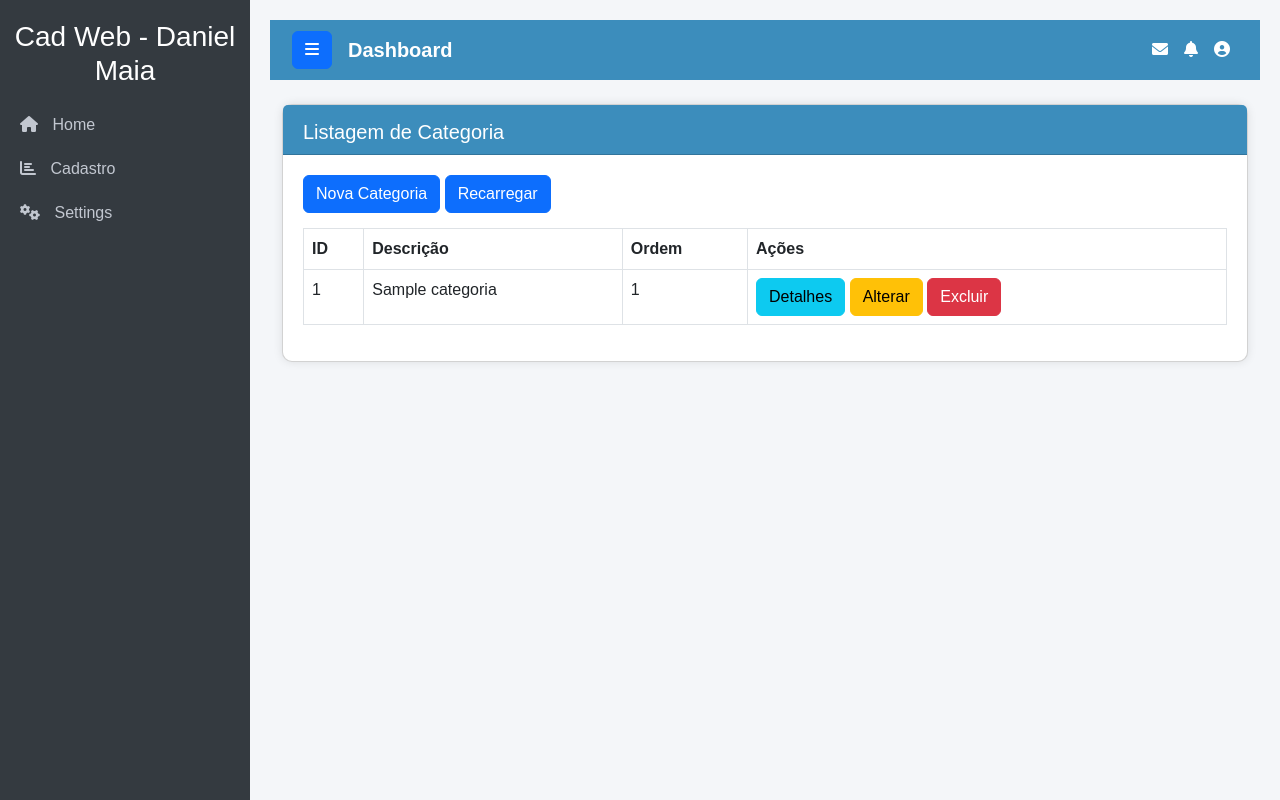
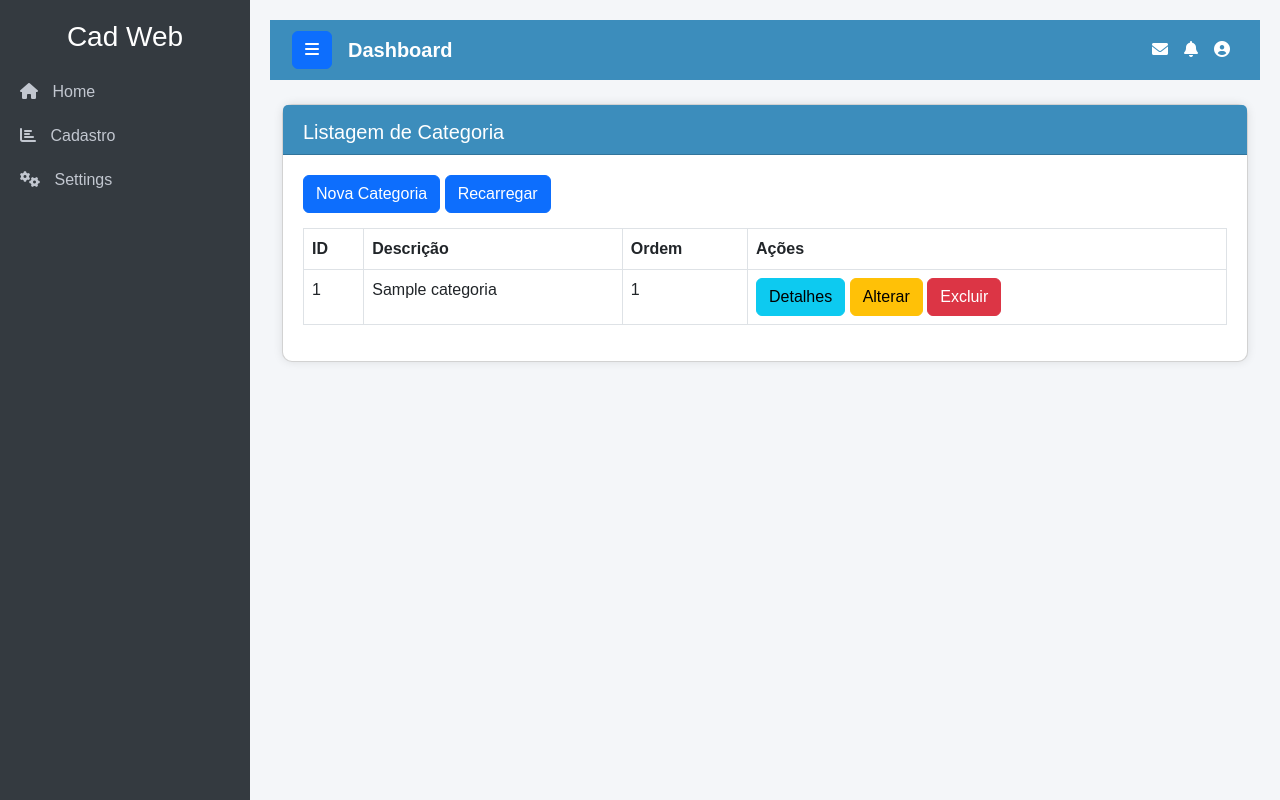
Before and after one commit to DanielMaiaDeSousa/cadweb_teste, a Django app: page /categoria/ in a window 1280 px wide. Run offline with Django 4.2, Linux system fonts and the light colour scheme; tables that the repository leaves empty hold one stand-in row (values such as "Sample post"); some libraries are stand-ins or nearby versions.

Commit message:
Update base.html

```diff
--- a/templates/base.html
+++ b/templates/base.html
@@ -22,7 +22,7 @@
     <!-- Sidebar -->
     <div class="sidebar" id="sidebar">
         <div class="text-center text-white mb-3">
-            <h3>Cad Web - Daniel Maia</h3>
+            <h3>Cad Web</h3>
         </div>
         {% include 'menu.html' %}
     </div>
```
